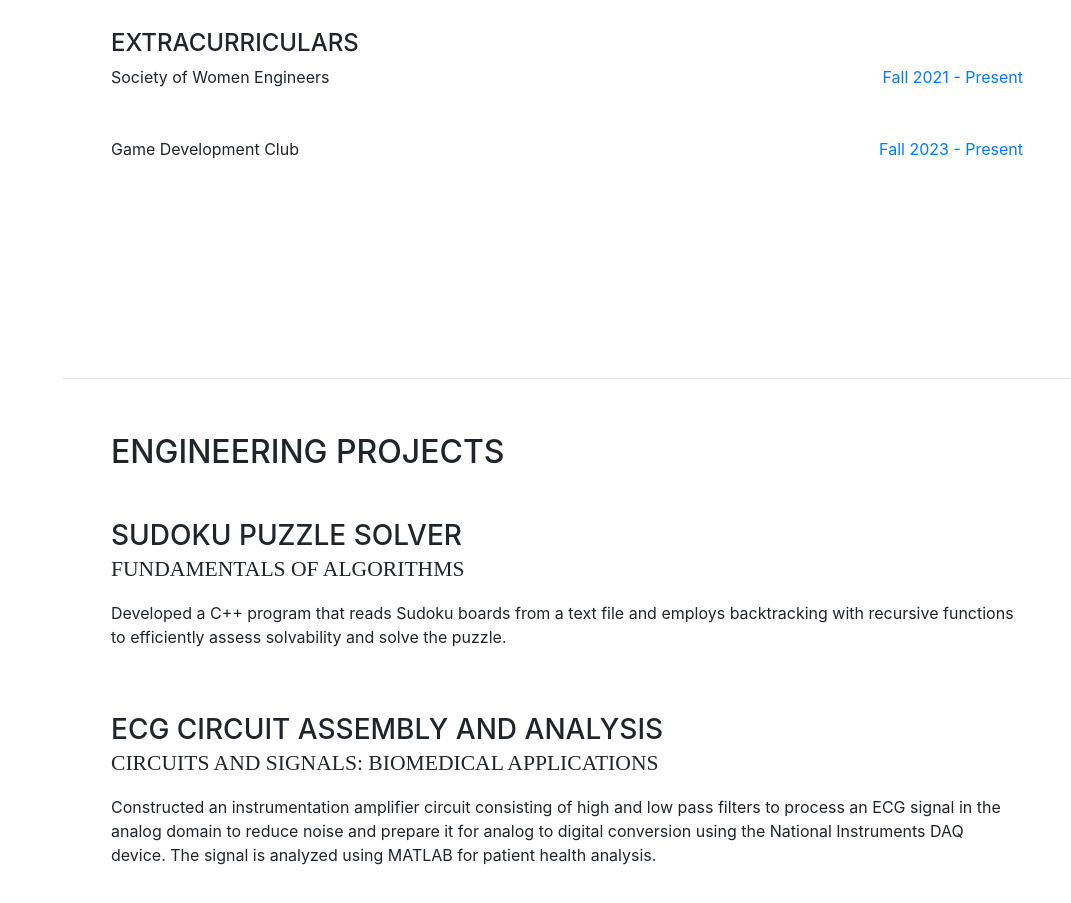
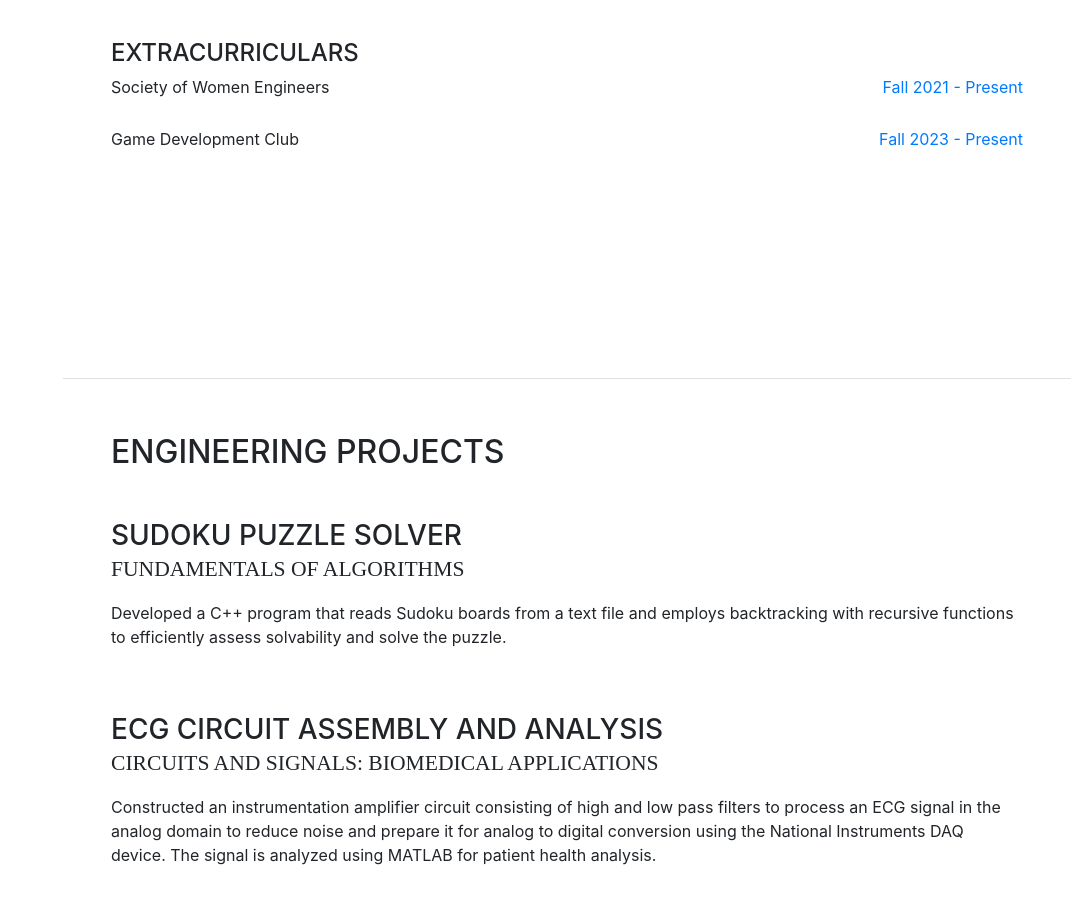
Before and after one commit to natwilson21/natwilson21.github.io, a website with bundled scripts: page index.html in a window 1280 px wide. Shown: the part 2060-2963 px from the top of the page, without its empty margins (209-1280 px from the left). Built offline with nearby package versions, Linux system fonts and the light colour scheme; a web font is replaced by a local one.

Commit message:
Update index.html

```diff
--- a/index.html
+++ b/index.html
@@ -168,7 +168,7 @@
             </div>
           </div>
 
-            <div class="resume-item d-flex flex-column flex-md-row mb-5">
+            <div class="resume-item d-flex flex-column flex-md-row mb-5" style="margin-top: -20px;">
               <div class="resume-content mr-auto">
               <div>Game Development Club</div>
             </div>
```
